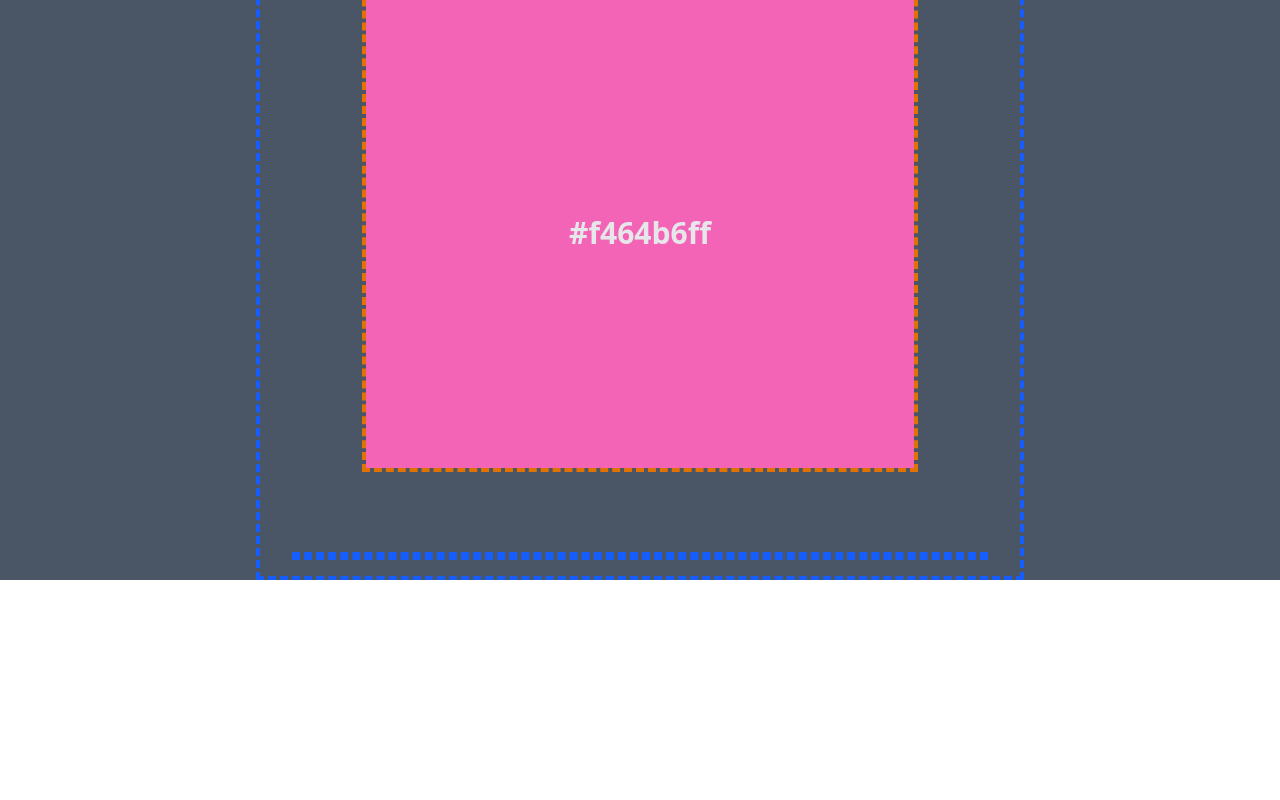
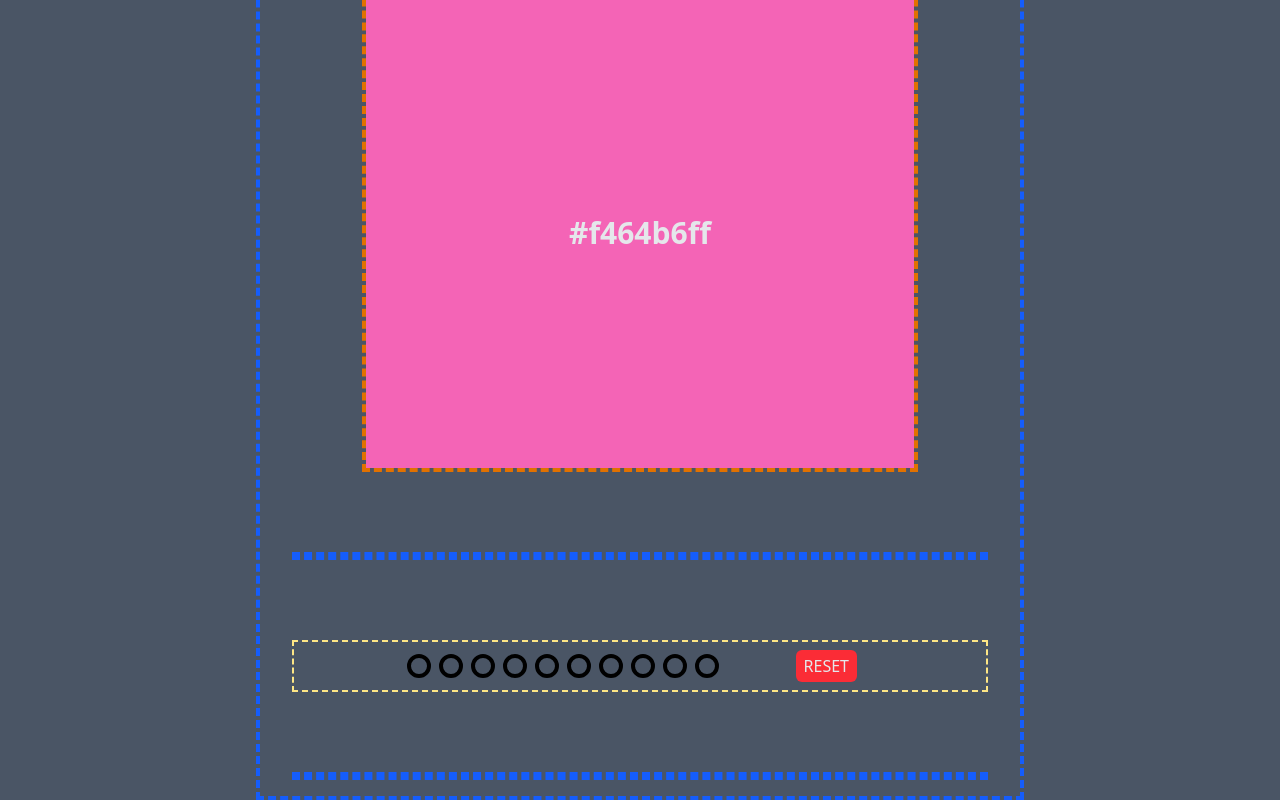
Before and after one commit to AjayDalal199/react-machine-coding, a React (Vite) app: page / in a window 1280 px wide. Shown: the part 721-1521 px from the top of the page. Before the commit the page ends 1301 px from the top, so only its background shows below. Built offline with nearby package versions, Linux system fonts and the light colour scheme.

Commit message:
feat: Added Rating Component

```diff
--- a/src/App.tsx
+++ b/src/App.tsx
@@ -2,6 +2,7 @@ import AppLayout from "./AppLayout";
 import Accordion from "./components/Accordion";
 import BreakLine from "./components/BreakLine";
 import RandomColorGenerator from "./components/RandomColorGenerator";
+import Rating from "./components/Rating";
 
 const App = () => {
   return (
@@ -10,6 +11,8 @@ const App = () => {
       <BreakLine />
       <div><RandomColorGenerator /></div>
       <BreakLine />
+      <div><Rating /></div>
+      <BreakLine />
     </AppLayout>
   )
 }
--- /dev/null
+++ b/src/components/Rating.tsx
@@ -0,0 +1,64 @@
+import { useState } from "react"
+
+const Rating = () => {
+  const [fillIndex, setFillIndex] = useState<number>(-1);
+  const [tempIndex, setTempIndex] = useState<number>(-1);
+
+  function handleFill(index: number) {
+    setFillIndex(index);
+  }
+  function handleTempFill(index: number) {
+    setTempIndex(index);
+  }
+  function handleTempReset() {
+    setTempIndex(-1);
+  }
+
+  let textIndex = -1;
+  if (tempIndex >= 0 && tempIndex > fillIndex) textIndex = tempIndex + 1;
+  else if (fillIndex >= 0) textIndex = fillIndex + 1;
+
+  return (
+    <div className="px-4 py-2 border-2 border-dashed border-amber-200 flex flex-col md:flex-row gap-4 items-center justify-center">
+      <div className="flex gap-1 md:gap-4">
+        <div
+          className="flex justify-center align items-center gap-1 md:gap-2 w-min mx-auto"
+          onMouseLeave={() => handleTempReset()}>
+          {Array.from({ length: 10 }).map((_, i) =>
+            <CircleItem key={i} index={i} fillIdx={fillIndex} handleFill={handleFill} tempIdx={tempIndex} handleTempFill={handleTempFill} />
+          )}
+        </div>
+
+        <div>
+          <div className="self-baseline min-w-[2ch] ml-2 text-base md:text-lg text-bold ">{textIndex > 0 ? textIndex : ""}</div>
+        </div>
+      </div>
+
+      <button className="self-baseline mx-auto md:mx-4 bg-red-500 px-2 py-1 rounded-md cursor-pointer active:bg-red-600 wrap-normal"
+        onClick={() => setFillIndex(-1)}>
+        RESET
+      </button>
+    </div>
+  )
+}
+export default Rating
+
+type CircleItemProps = {
+  index: number;
+  fillIdx: number;
+  tempIdx: number;
+  handleFill: (index: number) => void;
+  handleTempFill: (index: number) => void;
+}
+const CircleItem = ({ index, fillIdx, tempIdx, handleFill, handleTempFill }: CircleItemProps) => {
+  return (
+    <div className="flex flex-col gap-1 items-center">
+      <div
+        className={`h-6 w-6 rounded-full cursor-pointer border-4 border-solid transition-colors duration-300 ${(fillIdx >= index) || (tempIdx >= index) ? "bg-amber-300 border-amber-300" : "border-black"}`}
+        onClick={() => handleFill(index)}
+        onMouseEnter={() => handleTempFill(index)}
+      >
+      </div>
+    </div>
+  )
+}
```
